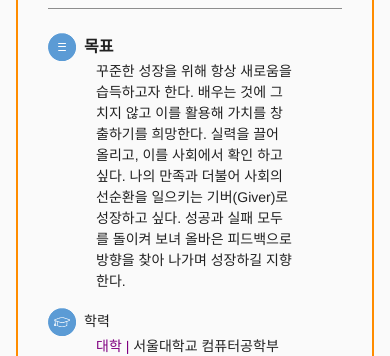
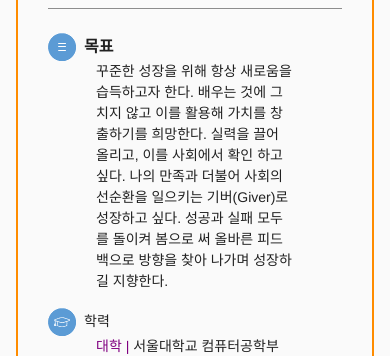
Before and after one commit to Yoo-Youngjae/MyInfo, a Vue app: page / in a window 390 px wide. Shown: the part 501-857 px from the top of the page. Built offline with nearby package versions, Linux system fonts and the light colour scheme.

Commit message:
18/11/07 영재 project myinfo 모바일 수정 완료

```diff
--- a/src/view/home/myInfo/MyInfo.vue
+++ b/src/view/home/myInfo/MyInfo.vue
@@ -44,7 +44,7 @@
         꾸준한 성장을 위해 항상 새로움을 습득하고자 한다. 배우는 것에 그치지 않고
         이를 활용해 가치를 창출하기를 희망한다. 실력을 끌어 올리고, 이를 사회에서
         확인 하고 싶다. 나의 만족과 더불어 사회의 선순환을 일으키는 기버(Giver)로
-        성장하고 싶다. 성공과 실패 모두를 돌이켜 보녀 올바은 피드백으로 방향을
+        성장하고 싶다. 성공과 실패 모두를 돌이켜 봄으로 써 올바른 피드백으로 방향을
         찾아 나가며 성장하길 지향한다.
       </div>
       <v-layout fill-height align-center mt-3>
```
